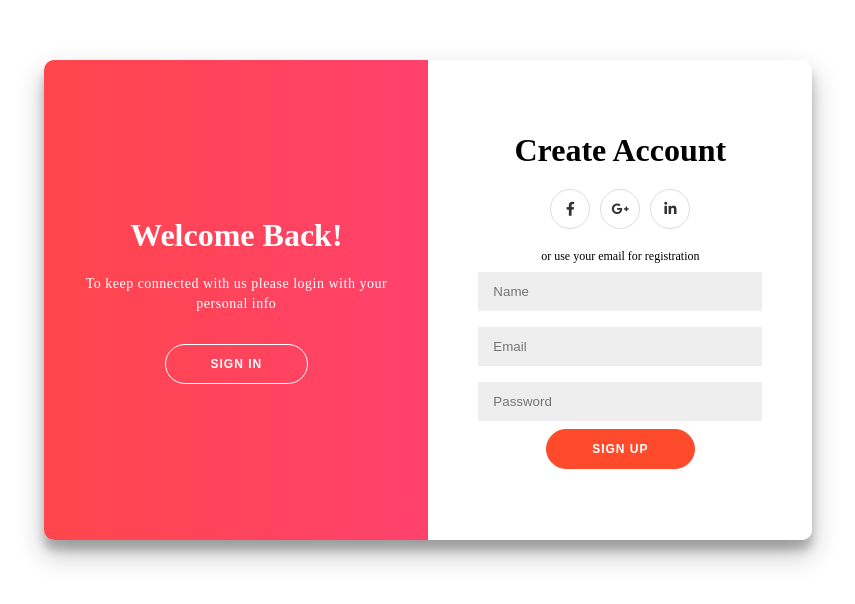
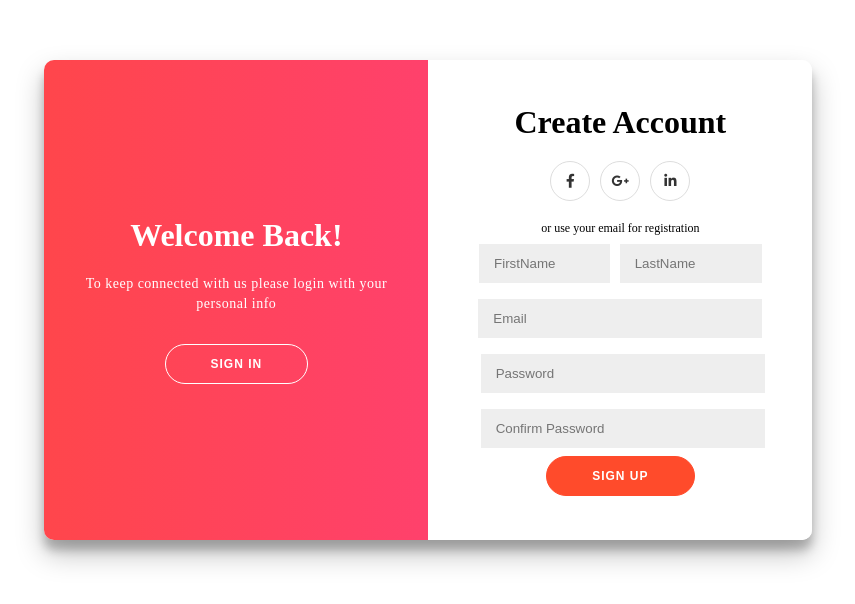
Before and after one commit to chiragbtp/online, an Angular app: page /signup in a window 1280 px wide. Shown: the top 604 px of the page, without its empty margins (267-1122 px from the left). Built offline with nearby package versions, Linux system fonts and the light colour scheme.

Commit message:
working on sign up and tostr message

```diff
--- a/angular.json
+++ b/angular.json
@@ -31,6 +31,7 @@
               "src/assets"
             ],
             "styles": [
+              "node_modules/ngx-toastr/toastr.css",
               "src/styles.scss"
             ],
             "scripts": []
--- a/package.json
+++ b/package.json
@@ -11,7 +11,7 @@
   },
   "private": true,
   "dependencies": {
-    "@angular/animations": "^11.2.9",
+    "@angular/animations": "^11.2.10",
     "@angular/common": "~11.2.8",
     "@angular/compiler": "~11.2.8",
     "@angular/core": "~11.2.8",
@@ -19,6 +19,8 @@
     "@angular/platform-browser": "~11.2.8",
     "@angular/platform-browser-dynamic": "~11.2.8",
     "@angular/router": "~11.2.8",
+    "@fortawesome/fontawesome-free": "^5.15.3",
+    "ngx-toastr": "^13.2.1",
     "rxjs": "~6.6.0",
     "tslib": "^2.0.0",
     "zone.js": "~0.11.3"
--- a/src/app/app.module.ts
+++ b/src/app/app.module.ts
@@ -8,6 +8,9 @@ import { SignupComponent } from './signup/signup.component';
 import { HomeComponent } from './home/home.component';
 import { RouterModule, Routes } from '@angular/router';
 import { BrowserAnimationsModule } from '@angular/platform-browser/animations';
+import { ReactiveFormsModule } from '@angular/forms';
+import { CommonModule } from '@angular/common';
+import { ToastrModule } from 'ngx-toastr';
 
 
 
@@ -30,8 +33,15 @@ const routes: Routes = [
     BrowserModule,
     AppRoutingModule,
     BrowserAnimationsModule,
+    ReactiveFormsModule,
+    BrowserAnimationsModule,
+    ToastrModule.forRoot({
+       timeOut: 1000,
+      preventDuplicates: true,
+    }),
     RouterModule.forRoot(routes),
     RouterModule,
+    CommonModule
   ],
   providers: [],
   bootstrap: [AppComponent]
--- a/src/app/signup/signup.component.html
+++ b/src/app/signup/signup.component.html
@@ -1,7 +1,7 @@
 <div class="container" id="container">
 
-    <div class="form-container sign-in-container">
-		<form action="#">
+	<div class="form-container sign-in-container">
+		<form action="" [formGroup]="signupForm" (ngSubmit)="onSubmit()">
 			<h1>Create Account</h1>
 			<div class="social-container">
 				<a href="#" class="social"><i class="fab fa-facebook-f"></i></a>
@@ -9,10 +9,31 @@
 				<a href="#" class="social"><i class="fab fa-linkedin-in"></i></a>
 			</div>
 			<span>or use your email for registration</span>
-			<input type="text" placeholder="Name" />
-			<input type="email" placeholder="Email" />
-			<input type="password" placeholder="Password" />
-			<button  routerLink="/login"  >Sign Up</button>
+			<div class="row">
+				<input type="text" class="col-6 namefirst" id="firstname" formControlName="firstname"
+					placeholder="FirstName" required />
+				<input type="text" class="col-6 name" id="lastname" formControlName="lastname" placeholder="LastName" />
+			</div>
+
+
+			<input type="email" placeholder="Email" id="email" formControlName="email" required />
+			<div class="eye">
+				<input [type]="pass ? 'text' : 'password'" placeholder="Password" id="password"
+					formControlName="password" required /><i [ngClass]="{
+						'fa fa-eye-slash': !pass,
+						'fa fa-eye': pass
+					  }" (click)="toggleShow()"></i>
+			</div>
+			<div class="eye">
+
+				<input [type]="confirmpass ? 'text' : 'password'" placeholder="Confirm Password" id="confirmpassword"
+					formControlName="confirmpassword" /><i [ngClass]="{
+						'fa fa-eye-slash': !confirmpass,
+						'fa fa-eye': confirmpass
+					  }" (click)="toggleconfirm()"> </i>
+			</div>
+
+			<button>Sign Up</button>
 		</form>
 	</div>
 	<div class="overlay-container">
@@ -20,7 +41,7 @@
 			<div class="overlay-panel overlay-right">
 				<h1>Welcome Back!</h1>
 				<p>To keep connected with us please login with your personal info</p>
-				<button class="ghost" routerLink="/login" >Sign In</button>
+				<button class="ghost" routerLink="/login">Sign In</button>
 			</div>
 		</div>
 	</div>
--- a/src/app/signup/signup.component.scss
+++ b/src/app/signup/signup.component.scss
@@ -252,3 +252,22 @@ footer a {
     color: #3c97bf;
     text-decoration: none;
 }
+
+.name{
+	width: 50%;
+}
+.namefirst{
+	width: 46%;
+
+    margin-right: 10px;
+
+}
+
+.eye i {
+    margin-left: -30px;
+    cursor: pointer;
+}
+.eye {
+    width: 100%;
+    margin-right: 13px;
+}
--- a/src/app/signup/signup.component.ts
+++ b/src/app/signup/signup.component.ts
@@ -1,4 +1,7 @@
 import { Component, OnInit } from '@angular/core';
+import { FormBuilder, FormGroup, Validators } from '@angular/forms';
+import { ToastrService } from 'ngx-toastr';
+
 
 @Component({
   selector: 'app-signup',
@@ -7,9 +10,46 @@ import { Component, OnInit } from '@angular/core';
 })
 export class SignupComponent implements OnInit {
 
-  constructor() { }
+  signupForm: FormGroup;
+  pass = false;
+  confirmpass = false;
+
+
+  constructor(  private formBuilder: FormBuilder ,private toastr: ToastrService
+    ) {
+      this.signupForm  =  this.formBuilder.group({
+        firstname:['',Validators.required],
+        lastname:['',],
+        email: ['',Validators.required ],
+        password: ['',Validators.required ],
+        confirmpassword:['']
+      });
+     }
 
   ngOnInit(): void {
   }
 
+  get formControls() { return this.signupForm.controls; }
+
+  onSubmit() {
+    const password =this.signupForm.get('password');
+    const confirmpassword =this.signupForm.get('confirmpassword');
+
+    if(password != confirmpassword){
+      this.toastr.error("password and confirm passord did not match")
+
+      console.log("password and confirm passord did not match")
+    }
+    else{
+  console.log('asdas',this.signupForm.value)
 }
+  }
+  toggleShow() {
+    this.pass = !this.pass;
+  }
+
+  toggleconfirm(){
+    this.confirmpass = !this.confirmpass;
+
+  }
+}
--- a/src/styles.scss
+++ b/src/styles.scss
@@ -1,2 +1,3 @@
 /* You can add global styles to this file, and also import other style files */
 @import "~@fortawesome/fontawesome-free/css/all.min.css";
+@import '~ngx-toastr/toastr.css';
```
Also changed, not shown: 1 other file (tests, documents, lock files or other folders).
